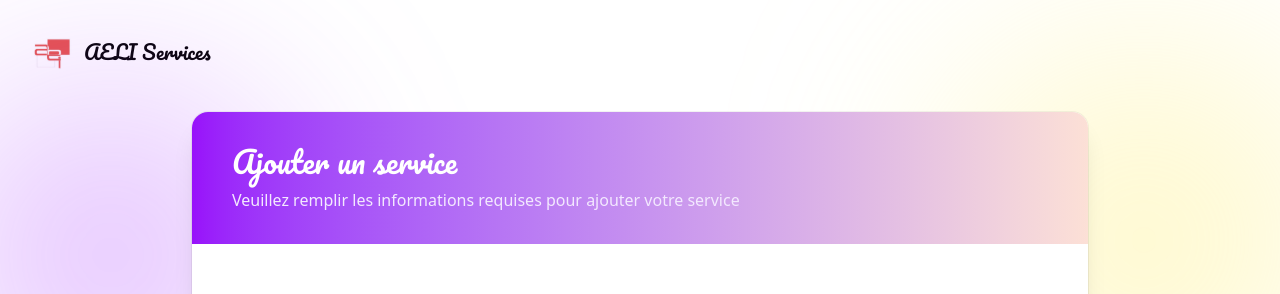
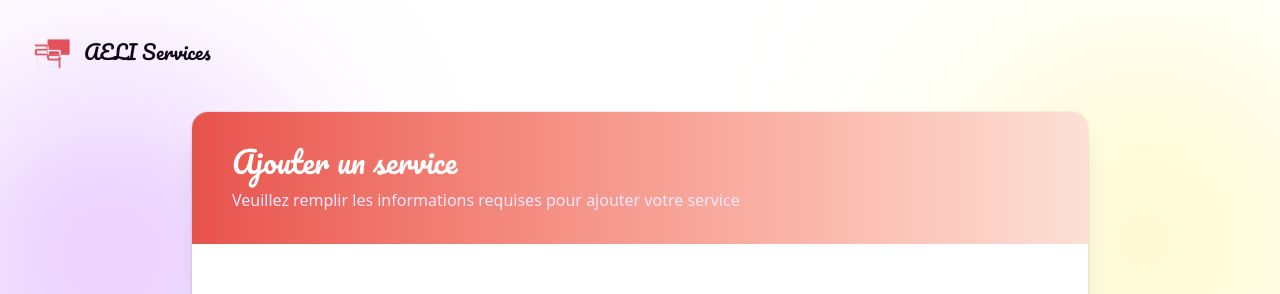
Before and after one commit to AELISERVICE/AELI-SERVICE-, a React (Vite) app: page /add-service in a window 1280 px wide. Shown: the top 294 px of the page. Built offline with nearby package versions, Linux system fonts and the light colour scheme; no server answers.

Commit message:
mise a jour form edite provide

```diff
--- a/src/ui/FormCard.jsx
+++ b/src/ui/FormCard.jsx
@@ -7,7 +7,7 @@ export function FormCard({
     children,
     title,
     subtitle,
-    gradientFrom = "from-purple-600",
+    gradientFrom = "from-[#E8524D]",
     gradientTo = "to-[#FCE0D6]",
 }) {
     return (
```
